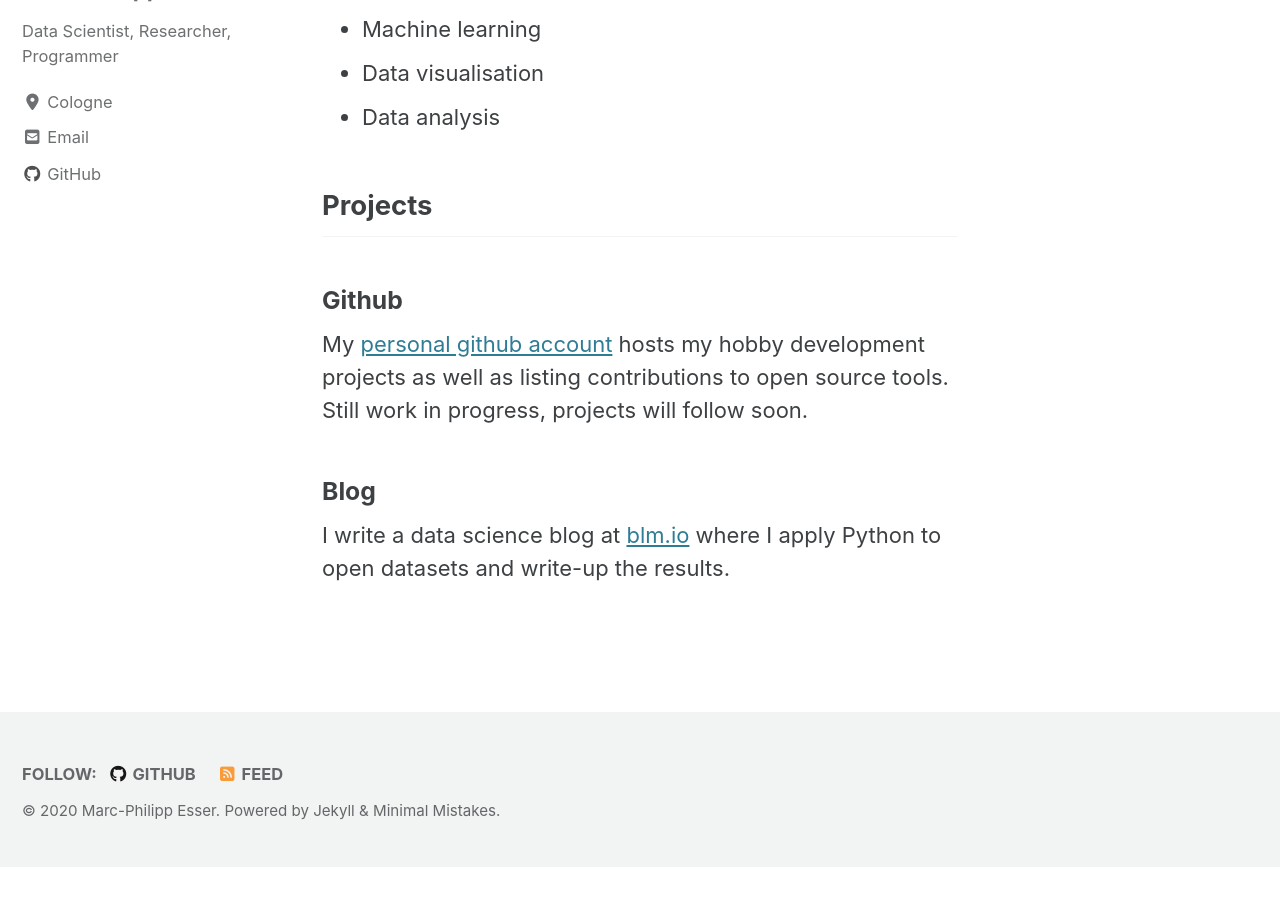
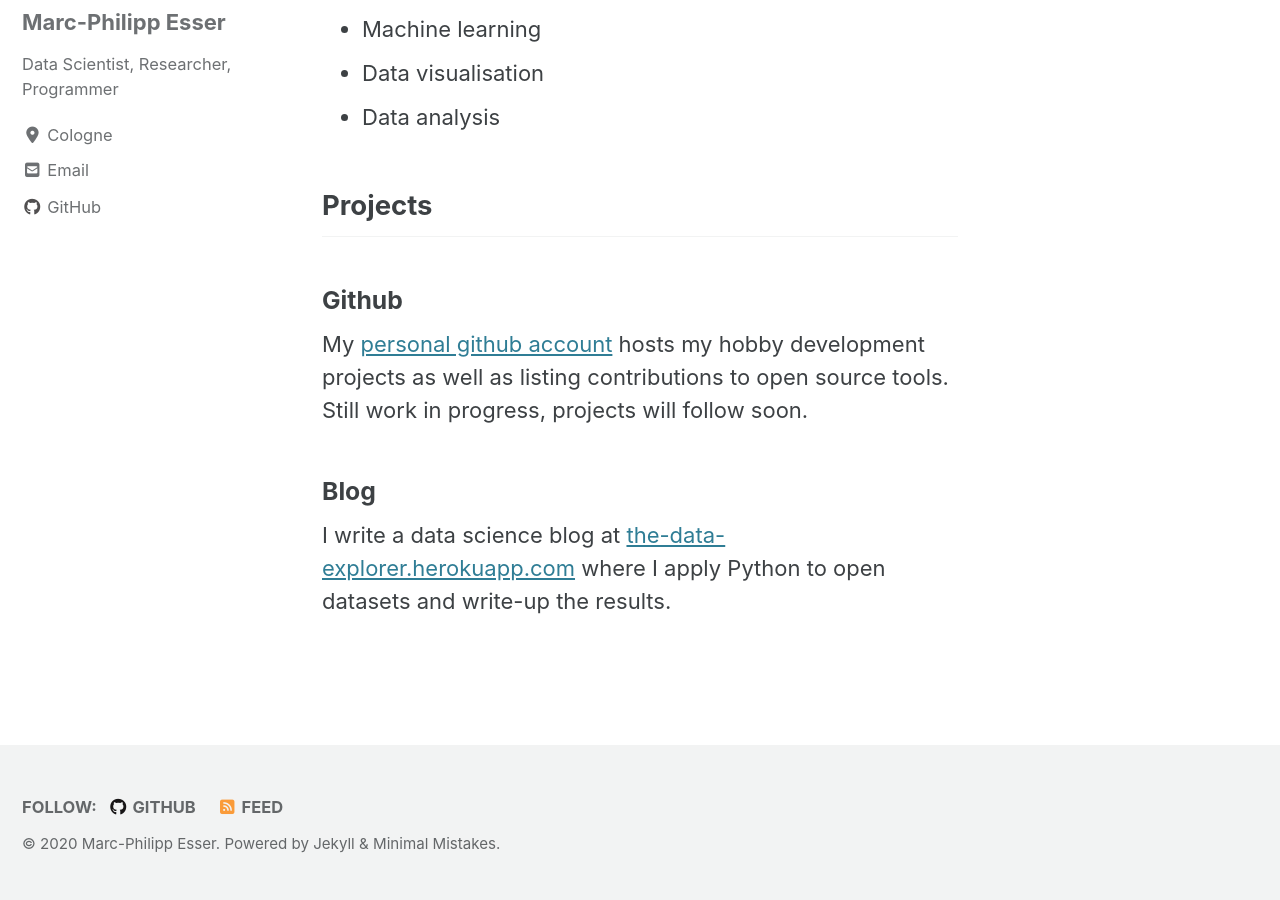
Before and after one commit to m-p-esser/personal-website, a Jekyll site: the page built from _pages/cv.md, in a window 1280 px wide and 900 px high, scrolled down 2136 px. Built offline with Jekyll 4.4.1, drawn with Linux system fonts in a browser that asks for light colours; cached includes are drawn as plain includes; nearby versions of some CDN libraries; before the commit the page ends 3003 px from its top, so only the background shows below that.

Commit message:
updated CV

```diff
--- a/_pages/cv.md
+++ b/_pages/cv.md
@@ -58,4 +58,4 @@
 
 ### Blog
 
-I write a data science blog at [blm.io](http://blm.io/blog) where I apply Python to open datasets and write-up the results.
+I write a data science blog at [the-data-explorer.herokuapp.com](https://the-data-explorer.herokuapp.com/blog/) where I apply Python to open datasets and write-up the results.
```
Also changed, not shown: 1 other file.
